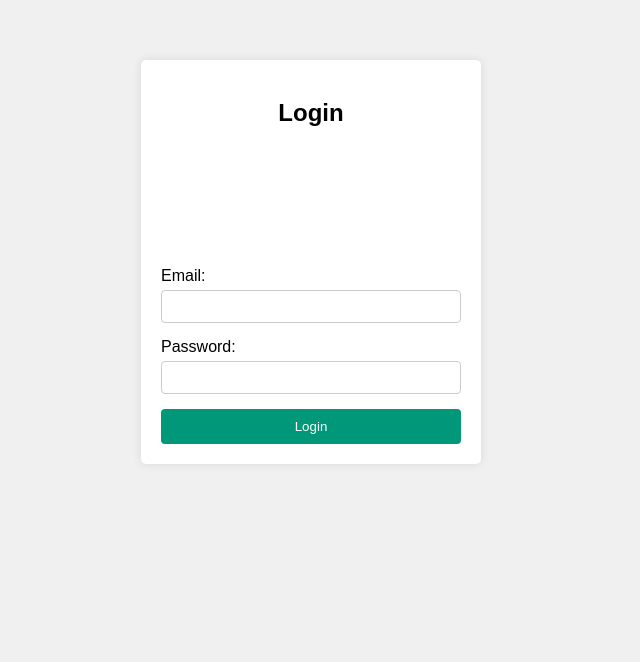
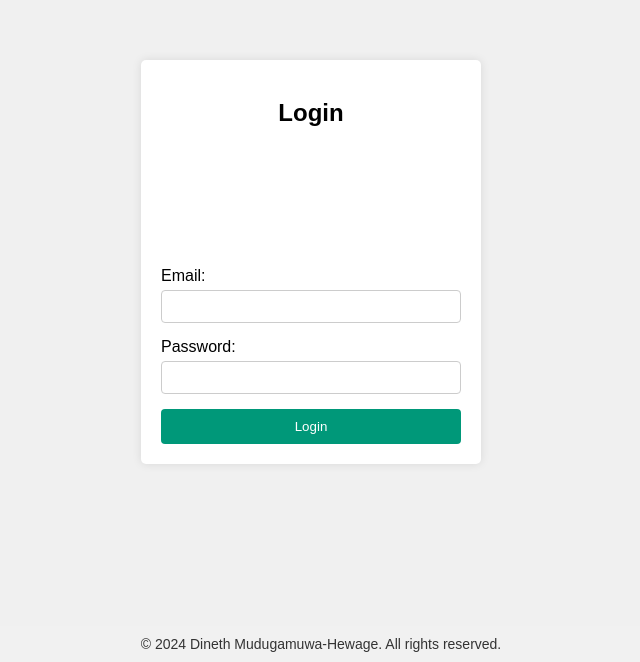
Before and after one commit to dmudugam/finfam, a React (Create React App) app: page /login in a window 1280 px wide. Shown: the part 138-800 px from the top of the page, without its empty margins (329-969 px from the left). Built offline with nearby package versions, Linux system fonts and the light colour scheme.

Commit message:
Added Footer

```diff
--- a/src/App.tsx
+++ b/src/App.tsx
@@ -8,6 +8,7 @@ import NavBar from './pages/navbar/navbar'; // Import the NavBar component
 import ProtectedRoute from './pages/login/ProtectedRoute'; // Import the ProtectedRoute component
 import MakePayment from './pages/makepayment/makePayment'; // Import the MakePayment component
 import { fetchSheetData } from './api/googleSheetsApi';
+import Footer from './components/Footer/footer'; // Import the Footer component
 
 interface Data {
   priority: string;
@@ -172,6 +173,7 @@ const App: React.FC = () => {
         <Route path="/make-payment" element={<ProtectedRoute element={<MakePayment />} />} />
         <Route path="/" element={<Navigate to="/login" />} />
       </Routes>
+      <Footer /> {/* Add the Footer component */}
     </>
   );
 };
--- /dev/null
+++ b/src/components/Footer/footer.css
@@ -0,0 +1,12 @@
+/* src/components/Footer.css */
+.app-footer {
+    text-align: center;
+    padding: 10px;
+    background-color: #f1f1f1;
+    position: fixed;
+    width: 100%;
+    bottom: 0;
+    left: 0;
+    font-size: 14px;
+    color: #333;
+  }
--- /dev/null
+++ b/src/components/Footer/footer.tsx
@@ -0,0 +1,13 @@
+// src/components/Footer.tsx
+import React from 'react';
+import './footer.css'; // Import the CSS file for the footer
+
+const Footer: React.FC = () => {
+  return (
+    <footer className="app-footer">
+      &copy; {new Date().getFullYear()} Dineth Mudugamuwa-Hewage. All rights reserved.
+    </footer>
+  );
+};
+
+export default Footer;
```
